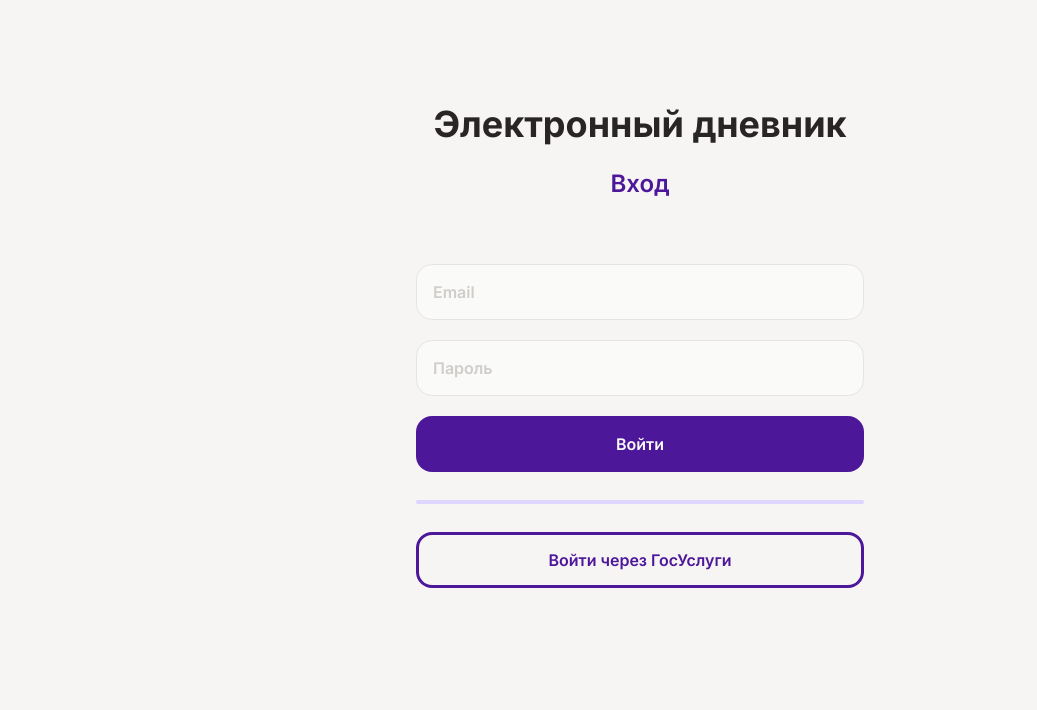
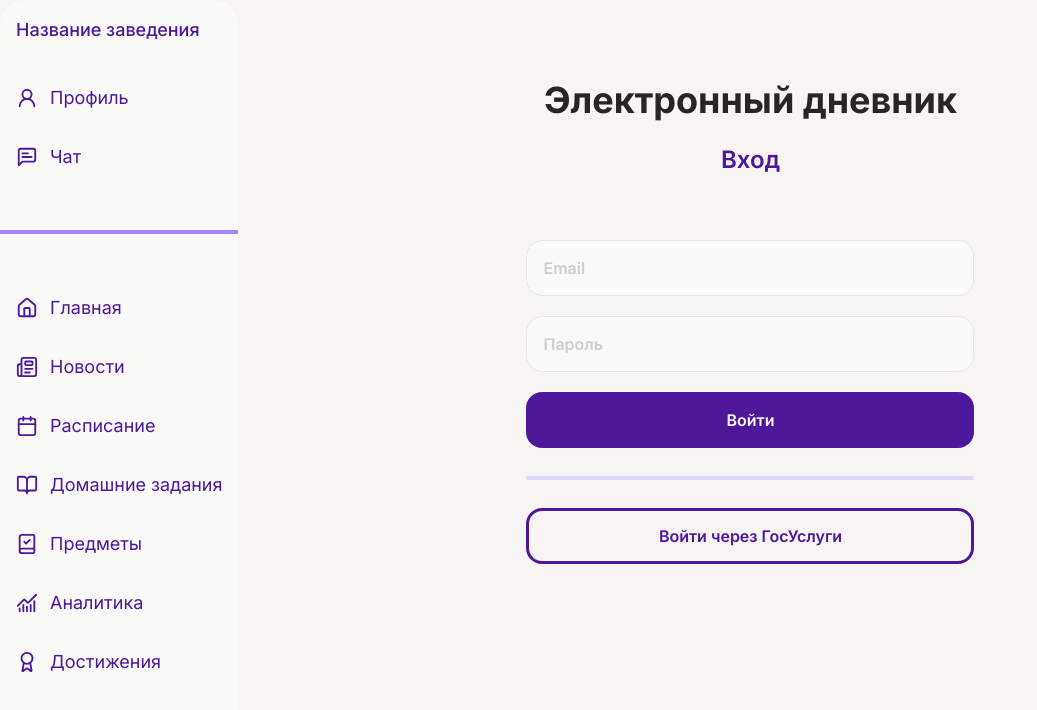
Before and after one commit to d1s0l/front-for-diary, a Next.js app: page /auth/login in a window 1280 px wide. Shown: the top 710 px of the page, without its empty margins (0-1037 px from the left). Built offline with nearby package versions, Linux system fonts and the light colour scheme.

Commit message:
sidebar_for_desktop

```diff
--- a/package.json
+++ b/package.json
@@ -14,7 +14,8 @@
     "next": "15.2.5",
     "next-auth": "^4.24.11",
     "react": "^19.0.0",
-    "react-dom": "^19.0.0"
+    "react-dom": "^19.0.0",
+    "sass": "^1.86.3"
   },
   "devDependencies": {
     "@tailwindcss/postcss": "^4",
--- a/src/app/auth/login/page.tsx
+++ b/src/app/auth/login/page.tsx
@@ -14,7 +14,6 @@ export default function login() {
 
   return (
     <div className='flex flex-col items-center justify-start min-h-screen py-8 px-4 sm:px-6 lg:px-8'>
-    {/* Заголовок и ссылка */}
         <div className='flex flex-col items-center mt-8 sm:mt-12 mb-8 sm:mb-16'>
             <h1 className='font-inter text-2xl sm:text-3xl md:text-4xl text-stone-800 font-bold mb-4 sm:mb-6 text-center'>
                 <span className='block sm:inline'>Электронный </span>
--- /dev/null
+++ b/src/app/components/layout/layout.module.scss
@@ -0,0 +1,5 @@
+.layout{
+    display: flex
+
+
+}
--- a/src/app/components/layout/layout.tsx
+++ b/src/app/components/layout/layout.tsx
@@ -1,13 +1,19 @@
-import { Sidebar } from "lucide-react";
-import { Main } from "next/document";
-import type { PropsWithChildren } from "react";
+import type { PropsWithChildren } from "react"
+import { Sidebar } from "./sidebar/Sidebar"
+import styles from './layout.module.scss'
 
-export default function LayoutClient({children}:
-PropsWithChildren<unknown>) {
-    return (
-        <main>
+export default function LayoutClient({
+  children
+}: PropsWithChildren<unknown>) {
+  return (
+    <main className={styles.layout}>
+        <div className="hidden lg:block">
             <Sidebar />
-            <section>{children}</section>
-        </main>
-    )
+        </div>
+
+        <section className="w-full lg:w-[calc(100%-16rem)]">
+            {children}
+        </section>
+    </main>
+  )
 }
--- a/src/app/components/layout/sidebar/Sidebar.tsx
+++ b/src/app/components/layout/sidebar/Sidebar.tsx
@@ -1,40 +1,114 @@
+'use client'
+import { usePathname } from 'next/navigation'
 import { Award, BookCheck, BookOpen, Calendar, ChartNoAxesCombined, HomeIcon, MessageSquareText, Newspaper, User2 } from 'lucide-react';
-import Image from 'next/image';
 import Link from 'next/link';
+import styles from "./Sidebar.module.scss"
 
-export function Aside() {
+export function Sidebar() {
+
+    const pathname = usePathname()
+
+    const isActive = (href: string) => pathname === href
+
     return (
-        <aside className='bg-sky-50'>
-            <div className=''>Название заведения</div>
-            <div>
-                <Link href='/lk'>
-                    <User2 className='bg-amber-500'/>
+        <aside className='rounded-3xl h-screen flex flex-col text-violet-900 py-4 bg-stone-50'>
+            <div className='text-lg font-medium mb-6 px-4'>Название заведения</div>
+
+            <div className='mb-11'>
+                <Link
+                href='/lk'
+                className={`flex items-center gap-3 py-4 px-4 ${
+                    isActive('/lk')
+                      ? 'bg-violet-100 text-violet-900'
+                      : 'hover:bg-gray-100'
+                    }`}
+                >
+                <User2 size={22} />
+                <span className='text-[18px] font-normal'>Профиль</span>
                 </Link>
-                <Link href='/chat'>
-                    <MessageSquareText />
+                <Link href='/chat'
+                className={`flex items-center gap-3 py-4 px-4 ${
+                    isActive('/chat')
+                      ? 'bg-violet-100 text-violet-900'
+                      : 'hover:bg-gray-100'
+                    }`}
+                >
+                <MessageSquareText size={22} />
+                <span className='text-[18px] font-normal'>Чат</span>
                 </Link>
             </div>
-            <div>
-                <Link href='/home'>
-                    <HomeIcon />
+
+            <div className='h-1 bg-violet-400 mb-11'></div>
+
+            <div className=''>
+                <Link href='/home'
+                className={`flex items-center gap-3 py-4 px-4 ${
+                    isActive('/home')
+                      ? 'bg-violet-100 text-violet-900'
+                      : 'hover:bg-gray-100'
+                    }`}
+                >
+                    <HomeIcon size={22} />
+                    <span className='text-[18px] font-normal'>Главная</span>
                 </Link>
-                <Link href='/news'>
-                    <Newspaper />
+                <Link href='/news'
+                className={`flex items-center gap-3 py-4 px-4 ${
+                    isActive('/news')
+                      ? 'bg-violet-100 text-violet-900'
+                      : 'hover:bg-gray-100'
+                    }`}
+                >
+                    <Newspaper size={22} />
+                    <span className='text-[18px] font-normal'>Новости</span>
                 </Link>
-                <Link href='/schedule'>
-                    <Calendar />
+                <Link href='/schedule'
+                className={`flex items-center gap-3 py-4 px-4 ${
+                    isActive('/schedule')
+                        ? 'bg-violet-100 text-violet-900'
+                        : 'hover:bg-gray-100'
+                    }`}                 >
+                    <Calendar size={22} />
+                    <span className='text-[18px] font-normal'>Расписание</span>
                 </Link>
-                <Link href='/homework'>
-                    <BookOpen />
+                <Link href='/homework'
+                className={`flex items-center gap-3 py-4 px-4 ${
+                    isActive('/homework')
+                        ? 'bg-violet-100 text-violet-900'
+                        : 'hover:bg-gray-100'
+                    }`}
+                >
+                    <BookOpen size={22} />
+                    <span className='text-[18px] font-normal'>Домашние задания</span>
                 </Link>
-                <Link href='/lessons'>
-                    <BookCheck />
+                <Link href='/lessons'
+                className={`flex items-center gap-3 py-4 px-4 ${
+                    isActive('/lessons')
+                        ? 'bg-violet-100 text-violet-900'
+                        : 'hover:bg-gray-100'
+                    }`}
+                >
+                    <BookCheck size={22} />
+                    <span className='text-[18px] font-normal'>Предметы</span>
                 </Link>
-                <Link href='/analytics'>
-                    <ChartNoAxesCombined />
+                <Link href='/analytics'
+                className={`flex items-center gap-3 py-4 px-4 ${
+                    isActive('/analytics')
+                        ? 'bg-violet-100 text-violet-900'
+                        : 'hover:bg-gray-100'
+                    }`}
+                >
+                    <ChartNoAxesCombined size={22} />
+                    <span className='text-[18px] font-normal'>Аналитика</span>
                 </Link>
-                <Link href='/awards'>
-                    <Award />
+                <Link href='/awards'
+                className={`flex items-center gap-3 py-4 px-4 ${
+                    isActive('/awards')
+                        ? 'bg-violet-100 text-violet-900'
+                        : 'hover:bg-gray-100'
+                    }`}
+                >
+                    <Award size={22} />
+                    <span className='text-[18px] font-normal'>Достижения</span>
                 </Link>
             </div>
         </aside>
--- a/src/app/layout.tsx
+++ b/src/app/layout.tsx
@@ -7,8 +7,8 @@ import LayoutClient from "./components/layout/layout";
 const inter = Inter({ subsets: ['latin'] });
 
 export const metadata: Metadata = {
-  title: "Create Next App",
-  description: "Generated by create next app",
+  title: "Электронный дневник",
+  description: "Generated by create ChatGPT, DeepSeek, sometimes team",
 };
 
 export default function RootLayout({
--- a/src/app/not-found.tsx
+++ b/src/app/not-found.tsx
@@ -1,6 +1,6 @@
 export default function NotFound() {
     return(
-        <div className="min-h-screen flex flex-col justify-center items-center bg-white">
+        <div className="min-h-screen flex flex-col justify-center items-center">
             <div className="text-center">
                 <h1 className="text-5xl sm:text-6xl md:text-7xl lg:text-7xl xl:text-8xl text-violet-900 font-extrabold mb-4 sm:mb-8">
                     not found page
```
Also changed, not shown: 1 other file (tests, documents, lock files or other folders).
